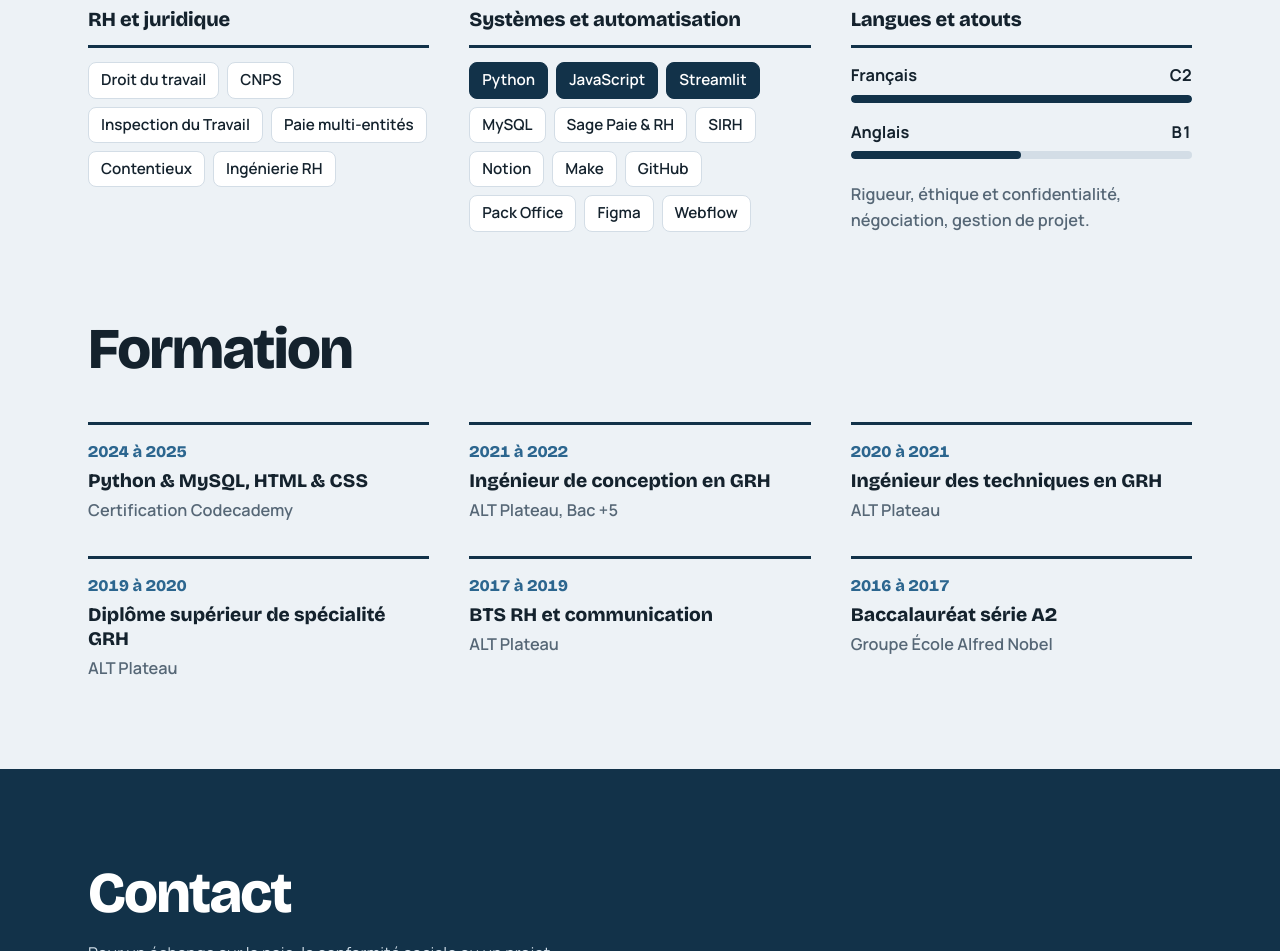
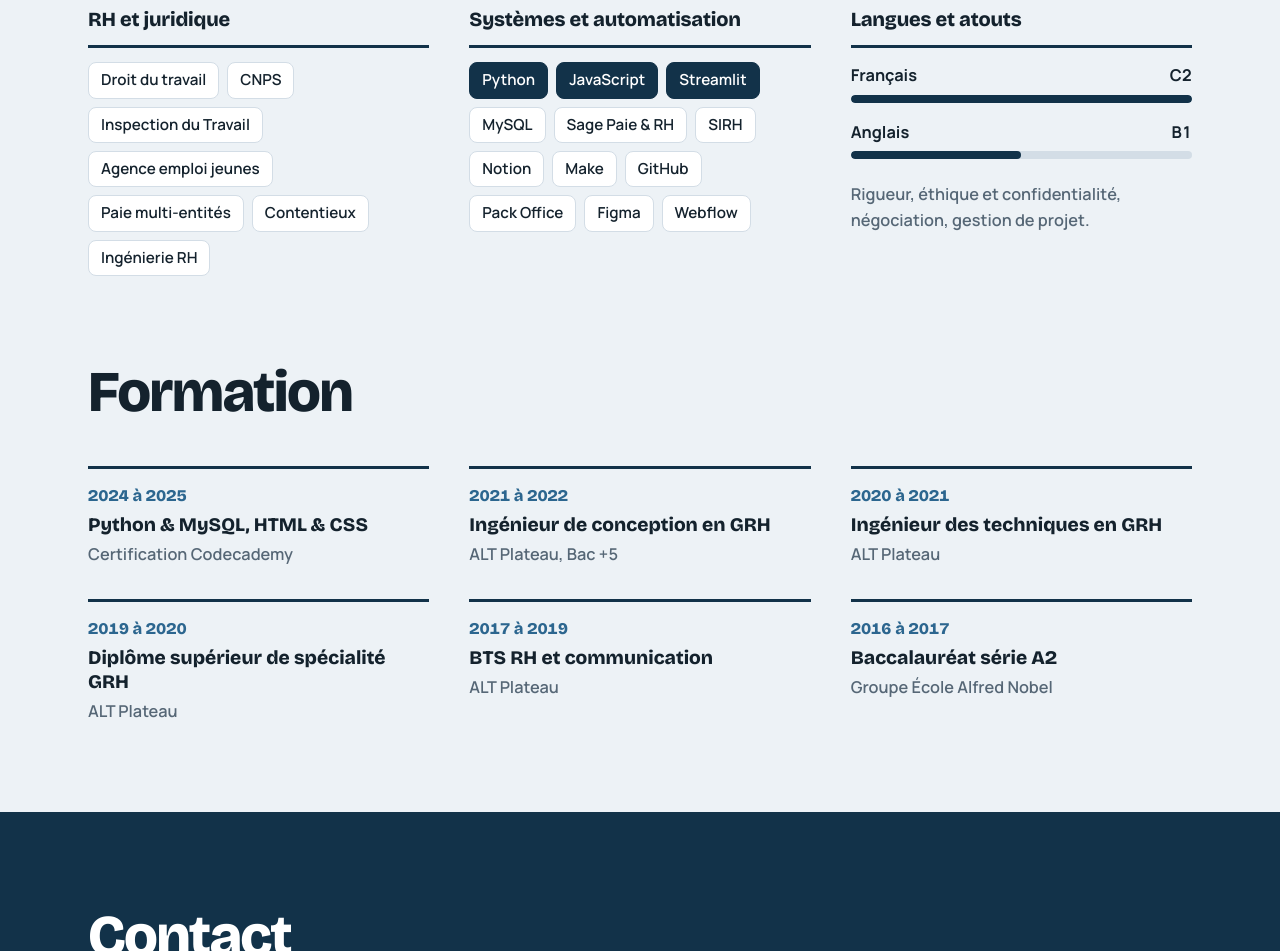
Before and after one commit to Hirus-225/hirus-225.github.io, a plain HTML site: page index.html in a window 1280 px wide. Shown: the part 3931-4882 px from the top of the page. Drawn offline with nearby package versions, Linux system fonts and the light colour scheme.

Commit message:
actualisation

```diff
--- a/index.html
+++ b/index.html
@@ -738,6 +738,7 @@
               <li>Droit du travail</li>
               <li>CNPS</li>
               <li>Inspection du Travail</li>
+              <li>Agence emploi jeunes</li>
               <li>Paie multi-entités</li>
               <li>Contentieux</li>
               <li>Ingénierie RH</li>
```
